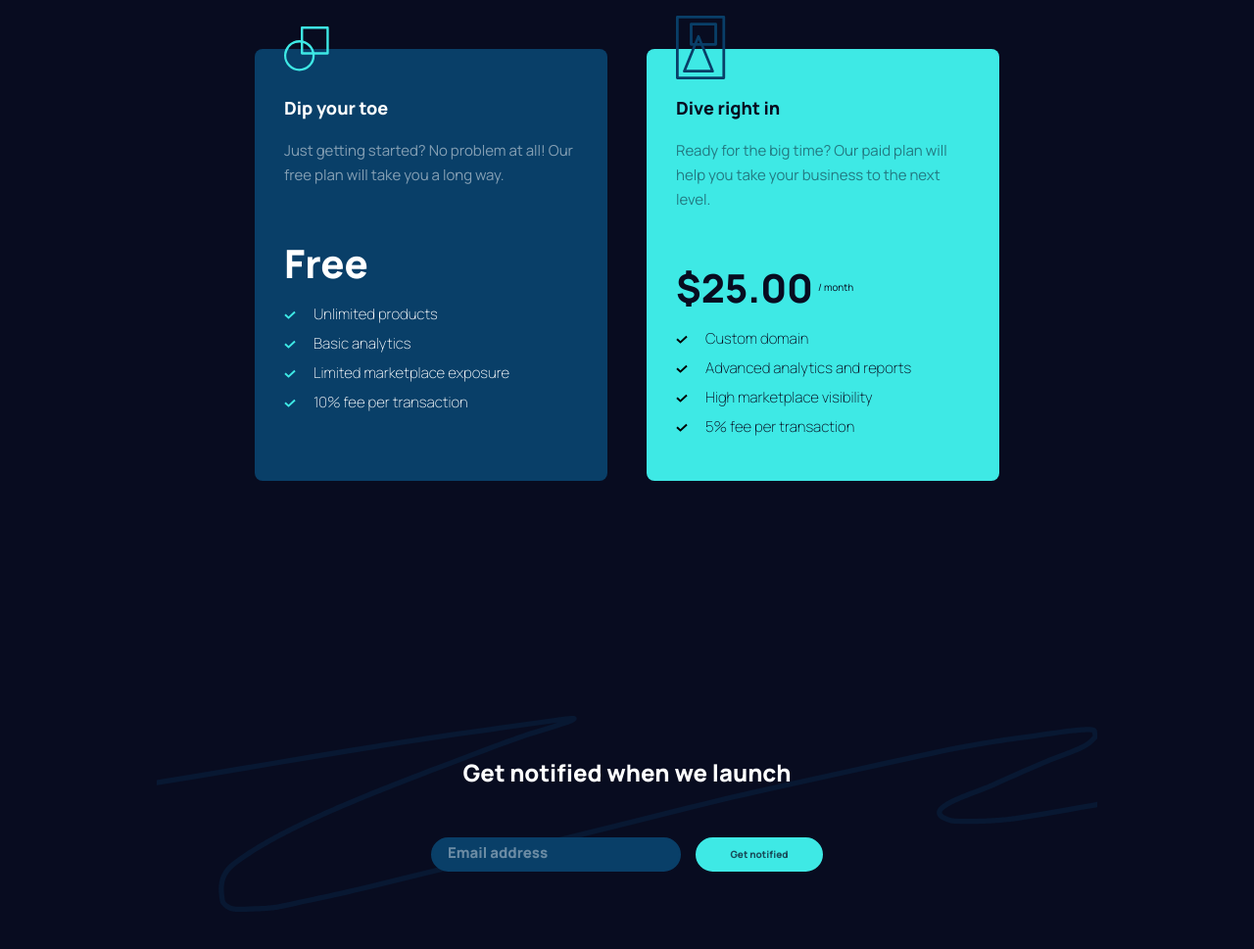
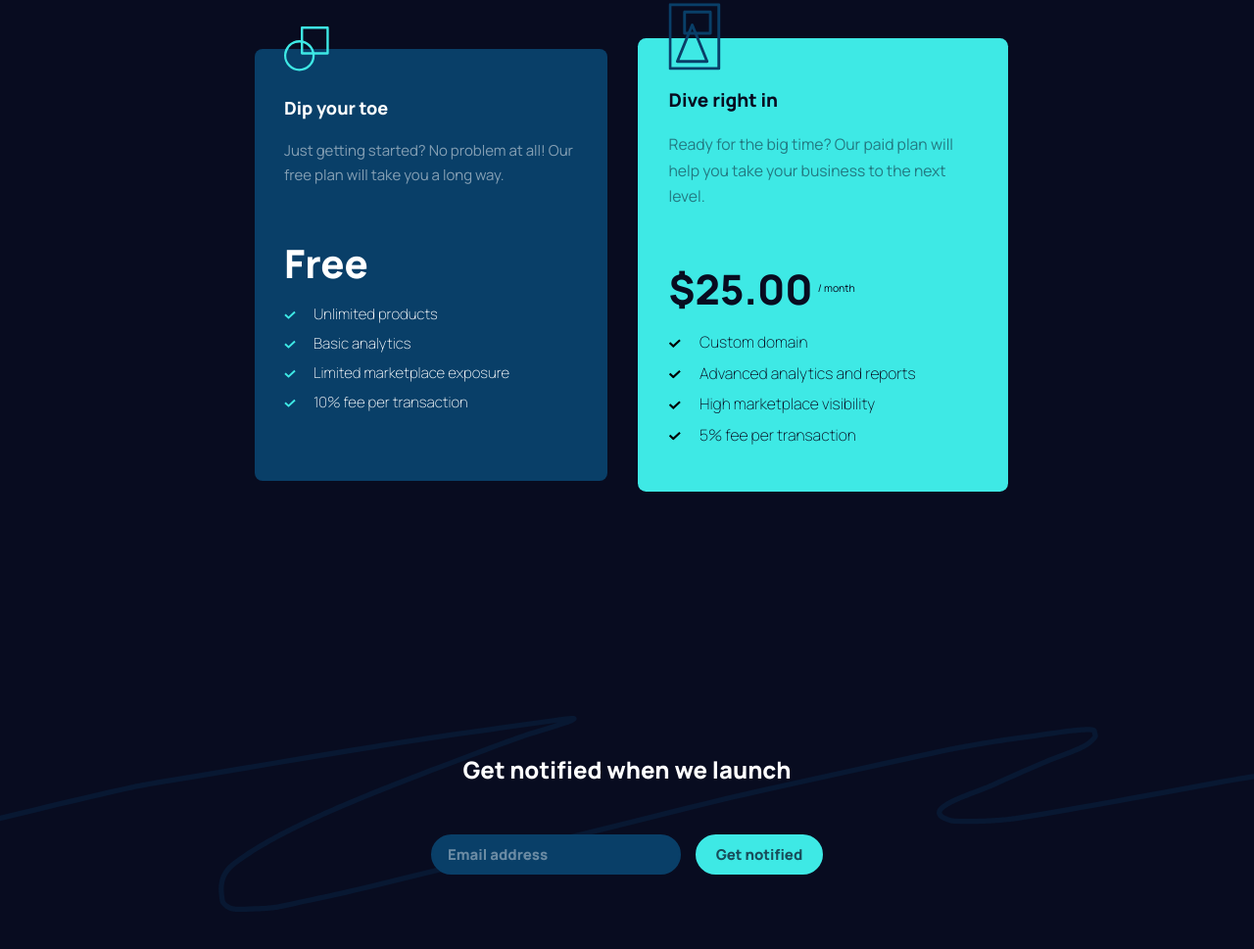
Before and after one commit to josuke0227/maker-pre-launch-landing-page, a plain HTML site: page index.html in a window 1280 px wide. Shown: the part 1523-2492 px from the top of the page at 98% size. Drawn offline with nearby package versions, Linux system fonts and the light colour scheme.

Commit message:
Fixed conflict between normalize.css

```diff
--- a/index.html
+++ b/index.html
@@ -11,11 +11,11 @@
     <link rel="icon" href="../images/favicon-32x32.png" />
     <link rel="stylesheet" href="/styles/styles.css" />
     <link rel="stylesheet" href="/styles/normalize.css" />
+    <link href="https://unpkg.com/aos@2.3.1/dist/aos.css" rel="stylesheet" />
     <link
       href="https://fonts.googleapis.com/css2?family=Manrope:wght@200;400;800&display=swap"
       rel="stylesheet"
     />
-    <link rel="stylesheet" href="https://unpkg.com/aos@next/dist/aos.css" />
   </head>
   <body>
     <header data-aos="zoom-in">
@@ -119,7 +119,7 @@
           affordable, and it’s completely free to get started.
         </p>
       </header>
-      <div class="block__prices-container">
+      <section class="block__prices-container">
         <div class="card card--free" data-aos="zoom-in-down">
           <svg class="card__icon card__icon--free">
             <use xlink:href="images/icon-free.svg#icon-free"></use>
@@ -159,7 +159,7 @@
             </li>
           </ul>
         </div>
-        <div class="card card--paied" data-aos="zoom-in-down">
+        <div class="card card--paied" data-aos="fade-up" data-aos-delay="250">
           <svg class="card__icon card__icon--paid">
             <use xlink:href="images/icon-paid.svg#icon-paid"></use>
           </svg>
@@ -203,15 +203,22 @@
             </li>
           </ul>
         </div>
-      </div>
-    </section>
+      </section>
+    </div>
     <footer class="block__form">
       <div class="block__form-title-container">
         <h2 class="block__form-title">Get notified when we launch</h2>
       </div>
-      <form>
-        <input type="text" placeholder="Email address" />
-        <button type="submit"><span>Get notified</span></button>
+      <form class="footer__form">
+        <input
+          class="form__input"
+          type="text"
+          placeholder="Email address"
+          id="email-input"
+        />
+        <button class="form__button" type="submit">
+          <span>Get notified</span>
+        </button>
       </form>
     </footer>
     <script src="https://unpkg.com/aos@next/dist/aos.js"></script>
--- /dev/null
+++ b/script.js
@@ -0,0 +1,3 @@
+const emailInput = document.getElementById("email-input");
+
+console.log(emailInput);
--- a/styles/styles.css
+++ b/styles/styles.css
@@ -65,8 +65,6 @@ p {
     margin-right: 16rem;
   }
 }
-
-/* section container  */
 
 /* Header */
 .header__logo {
@@ -303,7 +301,7 @@ p {
 
 @media screen and (min-width: 1040px) {
   .card--paied {
-    transform: scale(1.05);
+    transform: scale(1.05) !important;
   }
 }
 
@@ -323,51 +321,52 @@ p {
   width: 15ch;
 }
 
-form {
+.footer__form {
   margin: 0 4rem;
 }
 
-input,
-button {
+.form__input,
+.form__button {
   border-radius: 24px;
   border: none;
   display: block;
   width: 100%;
 }
 
-button > span,
+.form__button > span,
 ::placeholder {
   font-weight: 800;
 }
 
-button {
+.form__button {
   margin-top: 2.4rem;
   border: 2px solid var(--color-accent);
   background: var(--color-accent);
   padding: 1rem;
+  font-size: 1.5rem;
 }
 
-button:hover {
+.form__button:hover {
   background: var(--color-back-ground);
 }
 
-button:hover span {
+.form__button:hover span {
   color: var(--color-headings);
   opacity: 1;
 }
 
-button > span {
+.form__button > span {
   color: var(--color-back-ground);
   opacity: 0.7;
 }
 
-input {
+.form__input {
   border: 2px solid var(--color-primary);
   background: var(--color-primary);
   box-sizing: border-box;
   color: var(--color-headings);
   padding: 1rem 1rem 1rem 1.5rem;
-  font-size: 15px;
+  font-size: 1.5rem;
 }
 
 ::placeholder {
@@ -376,7 +375,7 @@ input {
   opacity: 0.4;
 }
 
-input:focus {
+.form__input:focus {
   outline: none;
   border: 2px solid var(--color-accent);
 }
@@ -407,18 +406,18 @@ input:focus {
     padding: 6rem;
   }
 
-  form {
+  .footer__form {
     display: flex;
     gap: 1.5rem;
     min-width: 40rem;
     margin: 3rem auto 0;
   }
 
-  input {
-    flex-grow: auto;
+  .form__input {
+    flex-grow: 1;
   }
 
-  button {
+  .form__button {
     padding: 1rem 1.5rem;
     margin-top: 0;
     display: initial;
```
